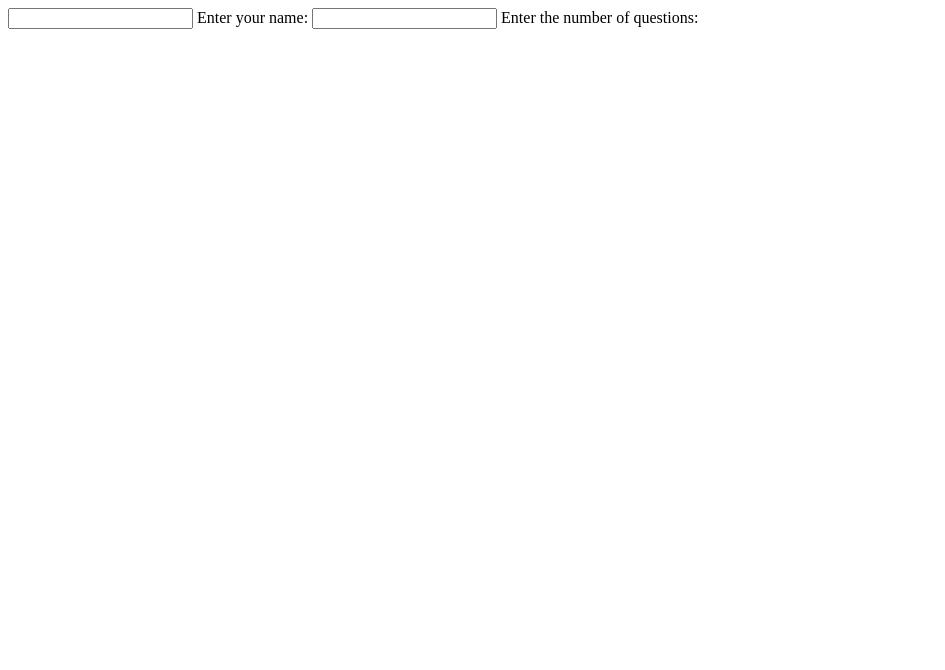
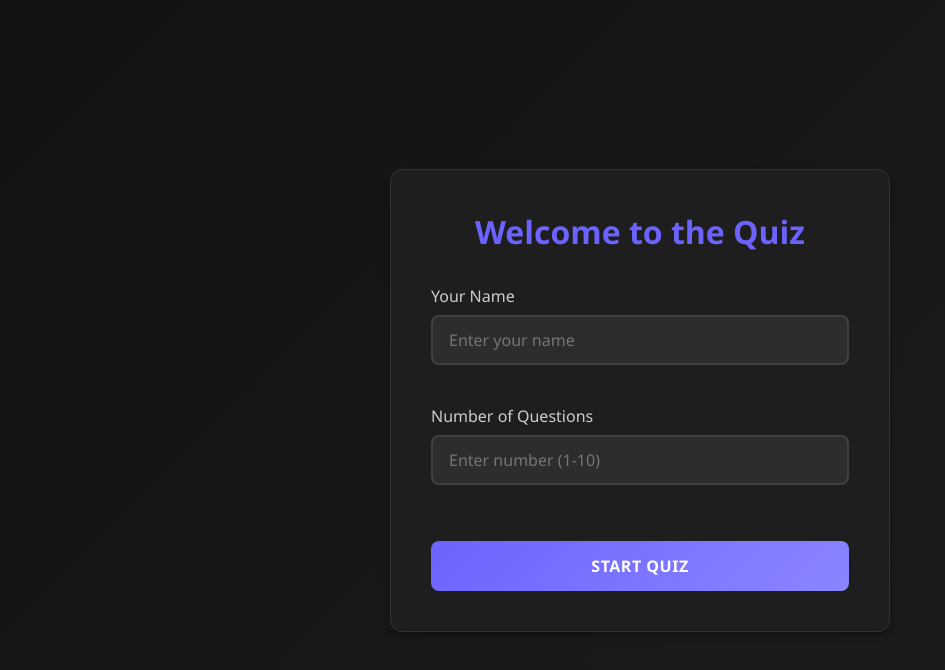
Before and after one commit to Cybergman-droid/Quiz-project, a plain HTML site: page index.html in a window 1280 px wide. Shown: the whole page, without its empty margins (0-945 px from the left). Drawn offline with Linux system fonts and the light colour scheme.

Commit message:
Add user input form and localStorage integration for quiz
Replaces basic input fields with a styled form for username and question number on the landing page. Adds logic to store user data in localStorage and updates quiz.js to retrieve and use this data. Introduces a new style.css for improved UI and user experience.

```diff
--- a/index.html
+++ b/index.html
@@ -8,10 +8,38 @@
   </head>
   <body>
     <div id="userInformationBox">
-      <input type="text" id="username" />
-      <label for="username">Enter your name: </label>
-      <input type="text" id="questionNum" />
-      <label for="questionNum">Enter the number of questions: </label>
+      <h1>Welcome to the Quiz</h1>
+
+      <form action="/game_page/quiz.html" onsubmit="getData()">
+        <div class="form-group">
+          <label for="username">Your Name</label>
+          <input
+            type="text"
+            id="username"
+            name="username"
+            placeholder="Enter your name"
+            required
+            autocomplete="name"
+          />
+        </div>
+
+        <div class="form-group">
+          <label for="questionNum">Number of Questions</label>
+          <input
+            type="number"
+            id="questionNum"
+            name="questionNum"
+            placeholder="Enter number (1-10)"
+            min="1"
+            max="10"
+            required
+          />
+        </div>
+
+        <button type="submit" id="submit">
+          <span>Start Quiz</span>
+        </button>
+      </form>
     </div>
     <script src="index.js"></script>
   </body>
--- a/index.js
+++ b/index.js
@@ -0,0 +1,6 @@
+function getData() {
+    username = document.getElementById("username").value;
+    questionNum = document.getElementById("questionNum").value;
+    localStorage.setItem("username", username);
+    localStorage.setItem("questionNum", questionNum);
+}
--- a/style.css
+++ b/style.css
@@ -0,0 +1,173 @@
+/* Global Styles */
+:root {
+  --primary-color: #6c63ff;
+  --secondary-color: #8a85ff;
+  --text-color: #e0e0e0;
+  --bg-color: #121212;
+  --surface-color: #1e1e1e;
+  --input-bg: #2d2d2d;
+  --input-border: #404040;
+  --shadow: 0 4px 6px rgba(0, 0, 0, 0.3);
+  --hover-brightness: 1.1;
+}
+
+* {
+  margin: 0;
+  padding: 0;
+  box-sizing: border-box;
+  font-family: 'Segoe UI', Tahoma, Geneva, Verdana, sans-serif;
+}
+
+body {
+  background: linear-gradient(135deg, #121212 0%, #1e1e1e 100%);
+  min-height: 100vh;
+  display: flex;
+  justify-content: center;
+  align-items: center;
+  padding: 20px;
+  color: var(--text-color);
+}
+
+/* Form Container */
+#userInformationBox {
+  background: var(--surface-color);
+  padding: 2.5rem;
+  border-radius: 12px;
+  box-shadow: var(--shadow);
+  width: 100%;
+  max-width: 500px;
+  text-align: center;
+  border: 1px solid #333;
+}
+
+#userInformationBox h1 {
+  color: var(--primary-color);
+  margin-bottom: 2rem;
+  font-size: 2rem;
+  font-weight: 600;
+}
+
+/* Form Elements */
+form {
+  display: flex;
+  flex-direction: column;
+  gap: 1.5rem;
+}
+
+.form-group {
+  text-align: left;
+  margin-bottom: 1rem;
+}
+
+label {
+  display: block;
+  margin-bottom: 0.5rem;
+  font-weight: 500;
+  color: var(--text-color);
+  opacity: 0.9;
+}
+
+input[type="text"],
+input[type="number"] {
+  width: 100%;
+  padding: 12px 16px;
+  background-color: var(--input-bg);
+  border: 2px solid var(--input-border);
+  border-radius: 8px;
+  font-size: 1rem;
+  transition: all 0.3s ease;
+  color: var(--text-color);
+}
+
+input[type="text"]:focus,
+input[type="number"]:focus {
+  border-color: var(--primary-color);
+  outline: none;
+  box-shadow: 0 0 0 3px rgba(108, 99, 255, 0.3);
+  background-color: #333;
+}
+
+/* Button Styles */
+#submit {
+  background: linear-gradient(135deg, var(--primary-color) 0%, var(--secondary-color) 100%);
+  color: white;
+  padding: 14px 28px;
+  border: none;
+  border-radius: 8px;
+  font-size: 1rem;
+  font-weight: 600;
+  cursor: pointer;
+  transition: all 0.3s ease;
+  margin-top: 1rem;
+  width: 100%;
+  text-transform: uppercase;
+  letter-spacing: 0.5px;
+  position: relative;
+  overflow: hidden;
+}
+
+#submit:hover {
+  transform: translateY(-2px);
+  box-shadow: 0 6px 15px rgba(108, 99, 255, 0.3);
+  filter: brightness(var(--hover-brightness));
+}
+
+#submit:active {
+  transform: translateY(0);
+  filter: brightness(0.9);
+}
+
+#submit:disabled {
+  background: #3a3a3a;
+  color: #666;
+  cursor: not-allowed;
+  transform: none;
+  box-shadow: none;
+}
+
+#submit:focus {
+  outline: none;
+  box-shadow: 0 0 0 3px rgba(108, 99, 255, 0.4);
+}
+
+/* Add a subtle glow effect to inputs when focused */
+input:focus {
+  transition: all 0.3s ease;
+  border-color: var(--primary-color);
+}
+
+/* Responsive Design */
+@media (max-width: 600px) {
+  #userInformationBox {
+    padding: 1.5rem;
+    margin: 0 15px;
+  }
+
+  #userInformationBox h1 {
+    font-size: 1.5rem;
+    margin-bottom: 1.5rem;
+  }
+
+  body {
+    padding: 10px;
+  }
+}
+
+/* Scrollbar Styling */
+::-webkit-scrollbar {
+  width: 8px;
+  height: 8px;
+}
+
+::-webkit-scrollbar-track {
+  background: var(--bg-color);
+}
+
+::-webkit-scrollbar-thumb {
+  background: #444;
+  border-radius: 4px;
+}
+
+::-webkit-scrollbar-thumb:hover {
+  background: #555;
+}
```
Also changed, not shown: game_page/quiz.js (+20 -5 lines).
